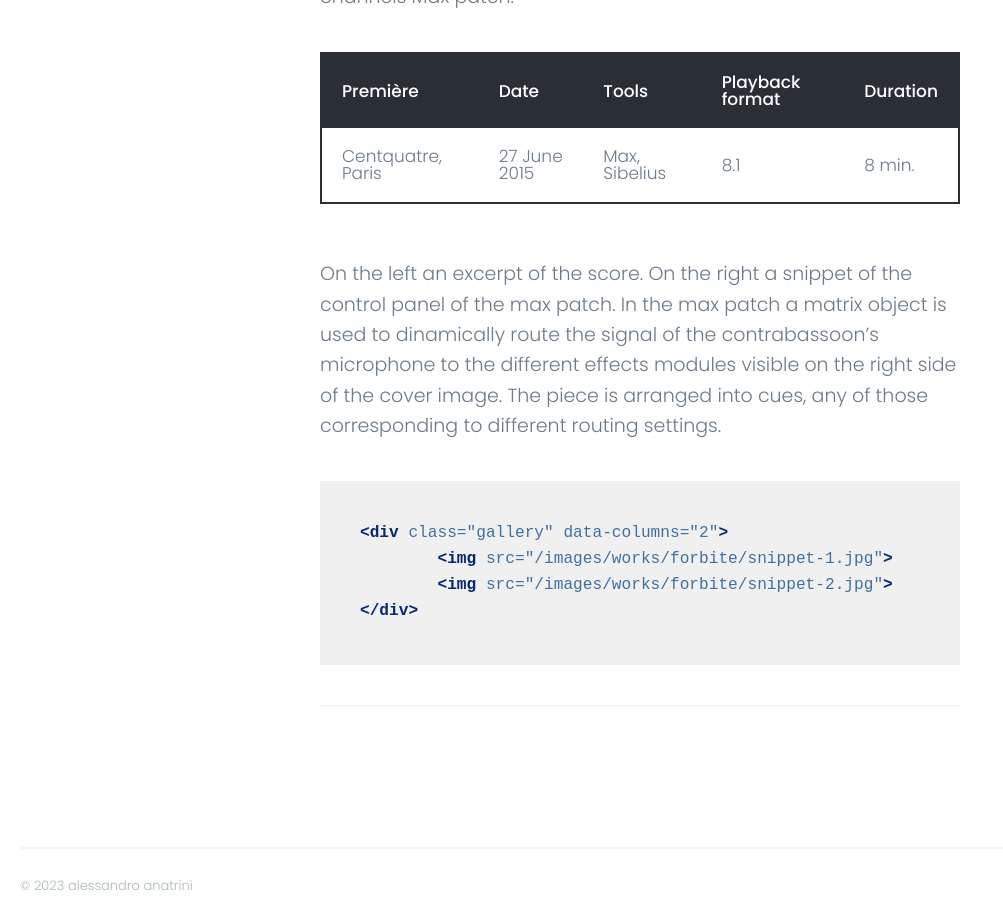
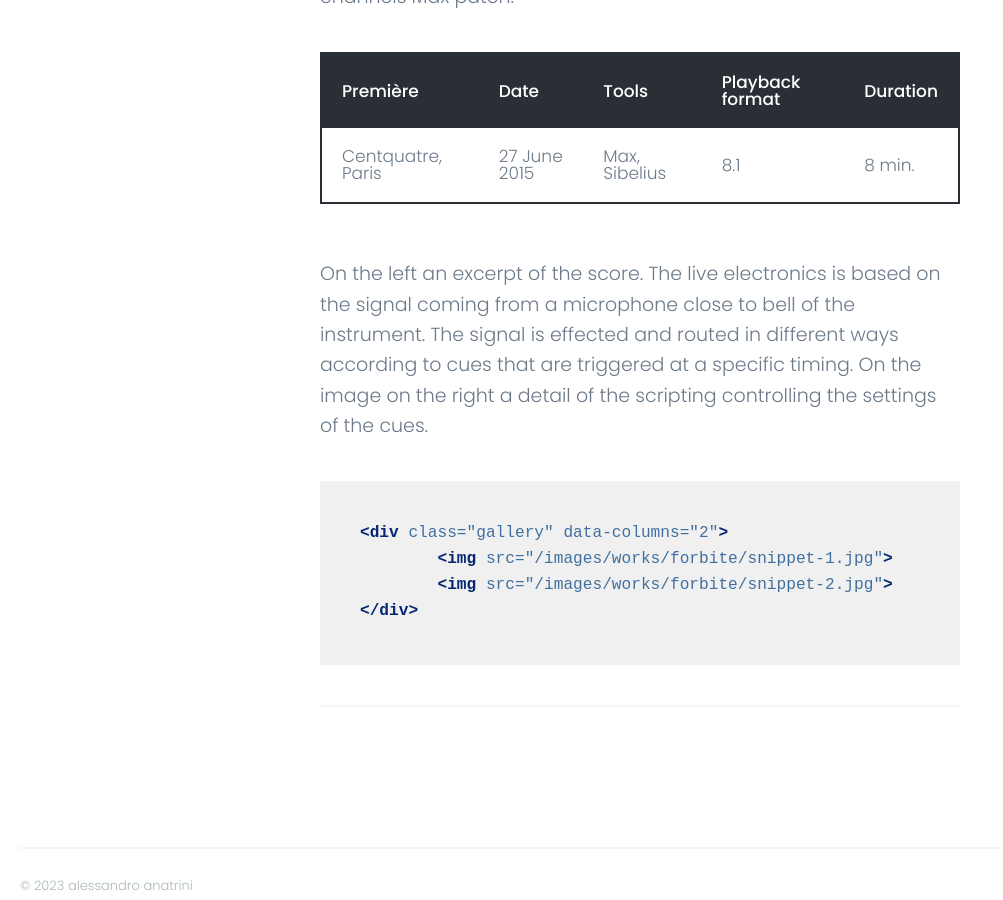
Before and after one commit to al-anatrini/al-anatrini.github.io, a Jekyll site: the page built from _projects/2023-01-06-forbite.md, in a window 1280 px wide and 900 px high, scrolled down 1065 px. Shown: the whole window, without its empty margins (0-1003 px from the left). Built offline with Jekyll 4.4.1, drawn with Linux system fonts in a browser that asks for light colours; nearby versions of some CDN libraries.

Commit message:
forbite images edit

````diff
--- a/_projects/2023-01-06-forbite.md
+++ b/_projects/2023-01-06-forbite.md
@@ -21,7 +21,8 @@ The live electronics has been developed during the Acadèmie and it consists of
 
 
 
-On the left an excerpt of the score. On the right a snippet of the control panel of the max patch. In the max patch a matrix object is used to dinamically route the signal of the contrabassoon's microphone to the different effects modules visible on the right side of the cover image. The piece is arranged into cues, any of those corresponding to different routing settings.
+On the left an excerpt of the score.
+The live electronics is based on the signal coming from a microphone close to bell of the instrument. The signal is effected and routed in different ways according to cues that are triggered at a specific timing. On the image on the right a detail of the scripting controlling the settings of the cues.
 
 ```html
 <div class="gallery" data-columns="2">
````
Also changed, not shown: images/works/forbite/snippet-1.jpg, images/works/forbite/snippet-2.jpg.
